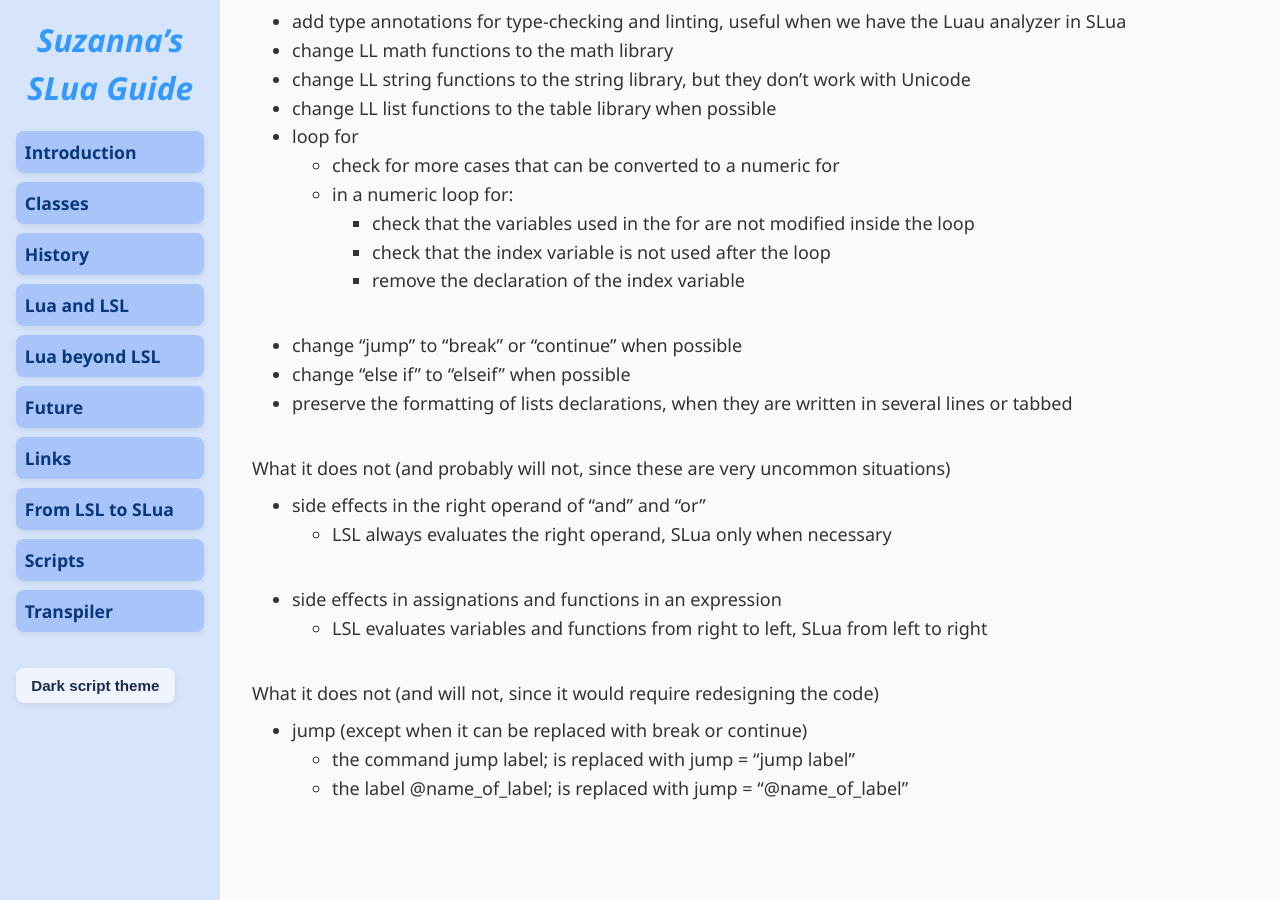
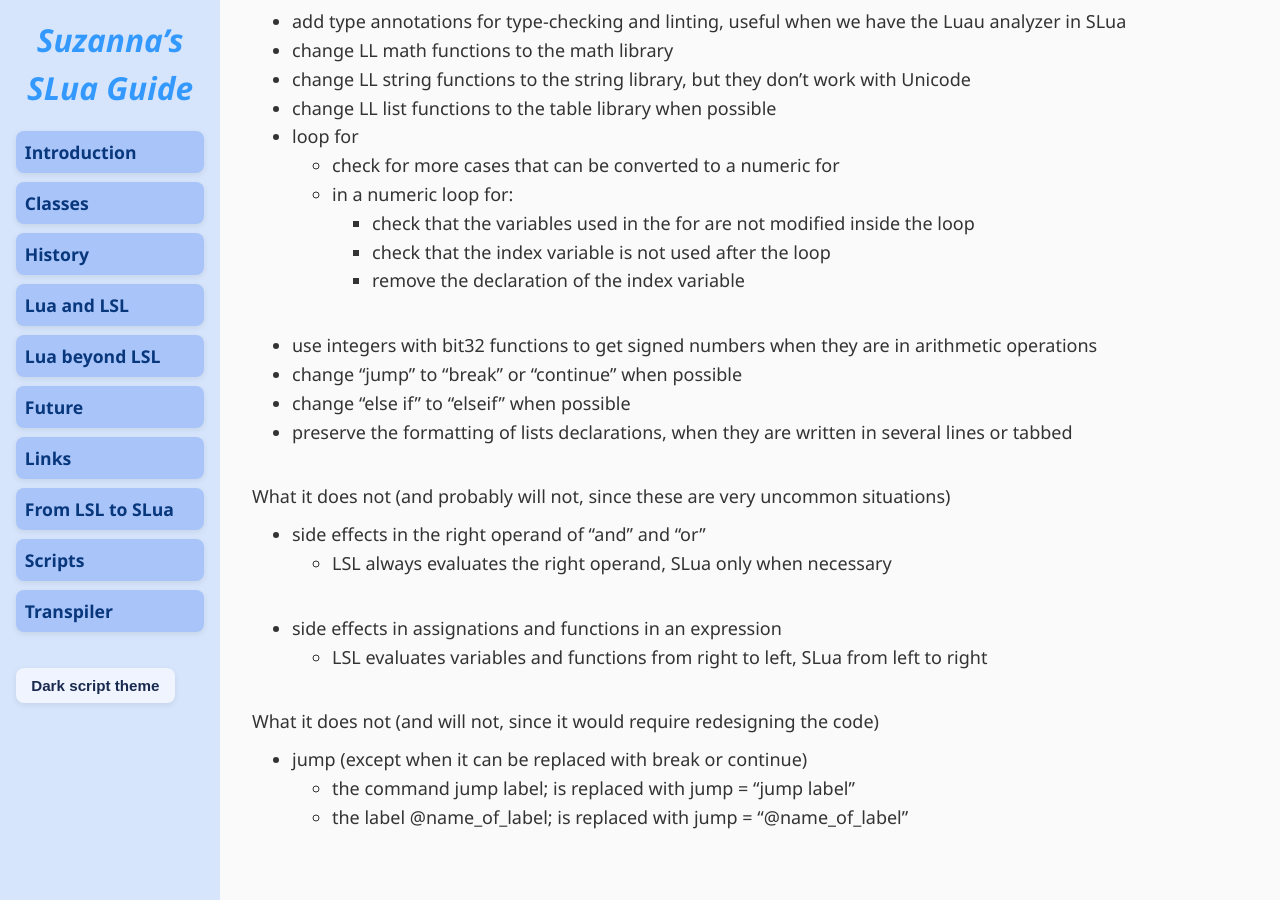
Before and after one commit to Suzanna-Linn/slua, a Jekyll site: the page built from docs/transpiler.md, in a window 1280 px wide and 900 px high, scrolled down 2673 px. Built offline with Jekyll 4.4.1, drawn with Linux system fonts in a browser that asks for light colours; nearby versions of some CDN libraries; our own code applies the rules of GitHub Pages for plain Markdown files; comment, search, counter and statistics services are not loaded.

Commit message:
Update transpiler.md

```diff
--- a/docs/transpiler.md
+++ b/docs/transpiler.md
@@ -83,6 +83,7 @@ What it does not (but could do, if I receive requests for it)
     - check that the variables used in the for are not modified inside the loop
     - check that the index variable is not used after the loop
     - remove the declaration of the index variable
+- use integers with bit32 functions to get signed numbers when they are in arithmetic operations
 - change "jump" to "break" or "continue" when possible
 - change "else if" to "elseif" when possible
 - preserve the formatting of lists declarations, when they are written in several lines or tabbed
```
